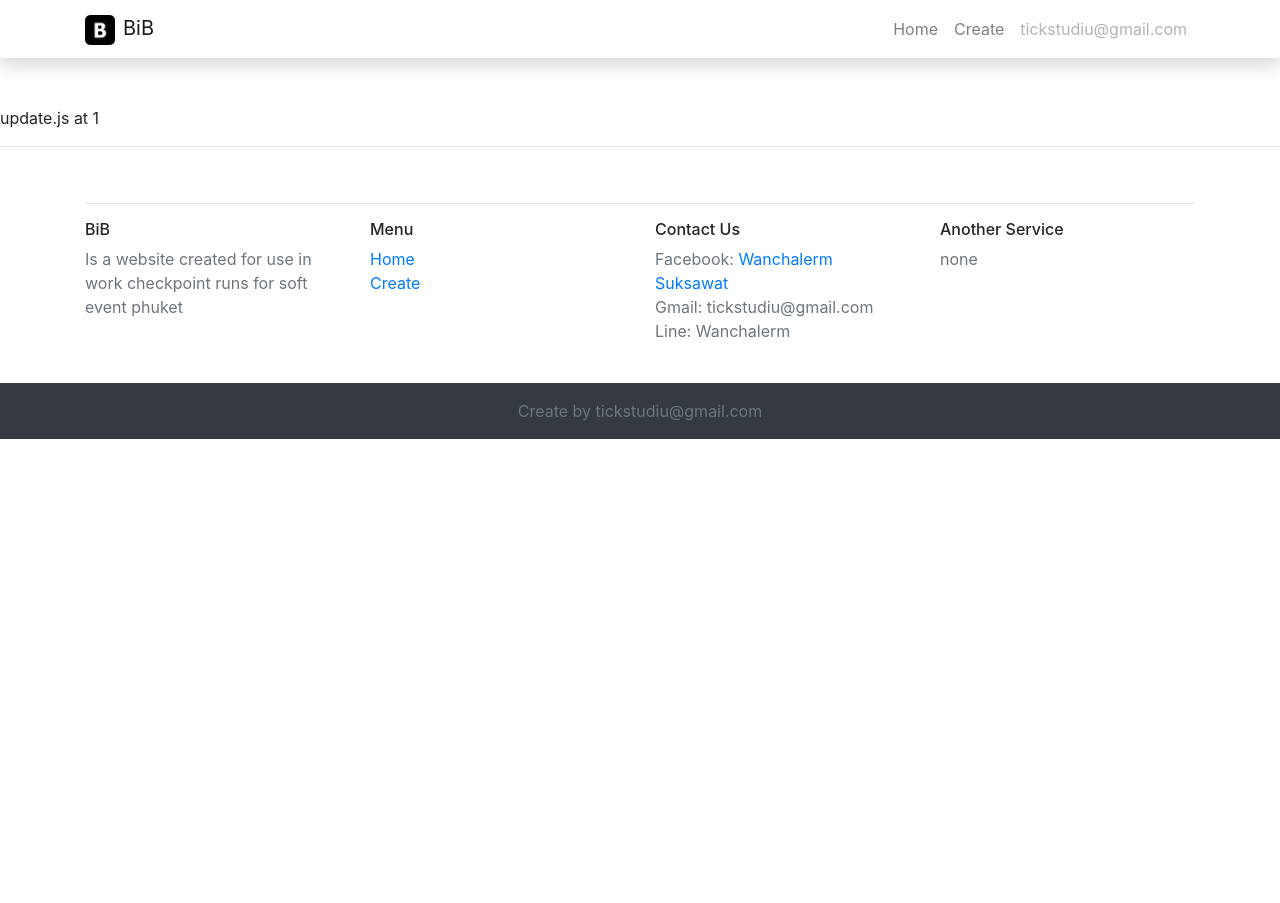
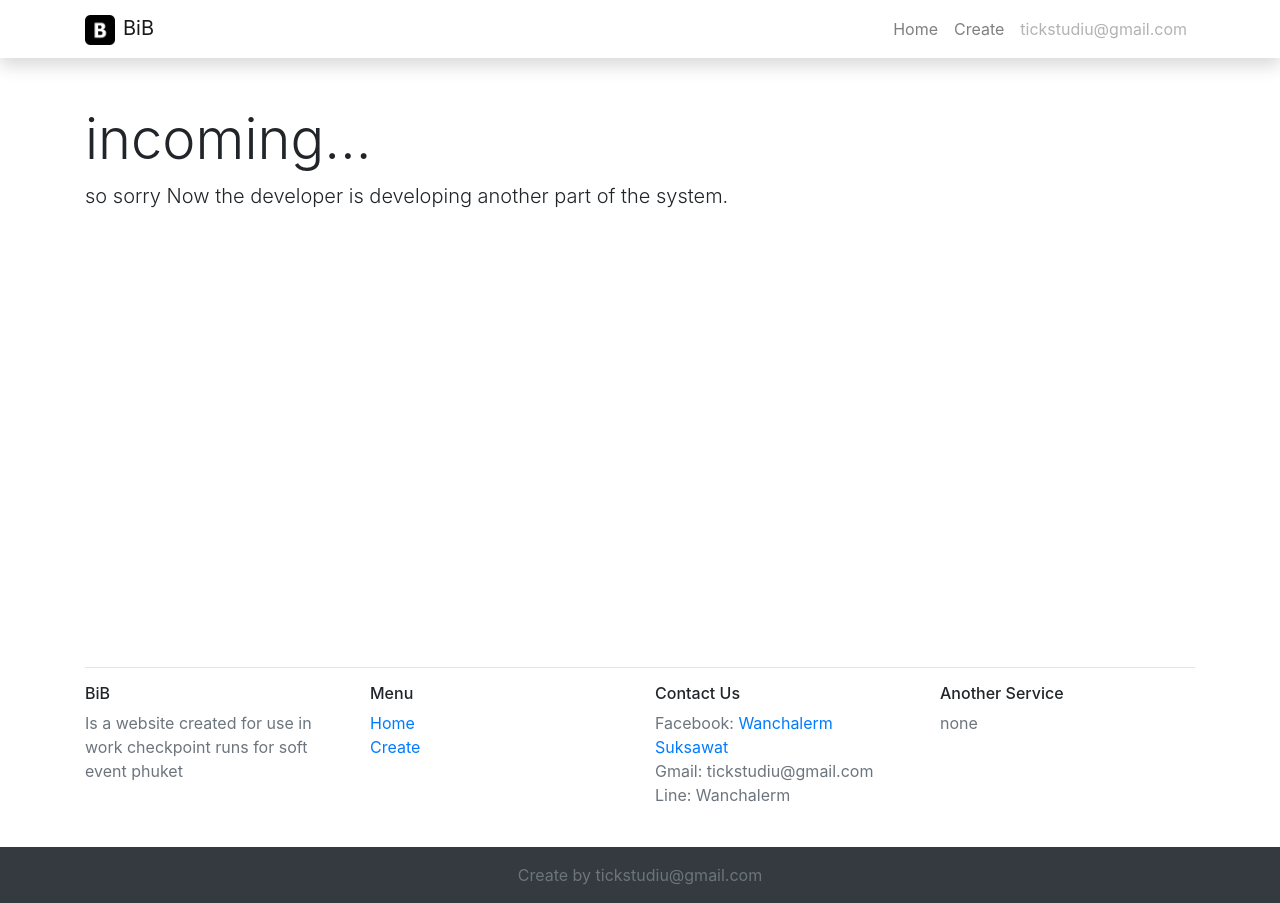
Before and after one commit to tickstudiu/bib-front-end, a React (Create React App) app: page /update/1 in a window 1280 px wide. Before the commit the page ends 800 px from the top, so only its background shows below. Built offline with nearby package versions, Linux system fonts and the light colour scheme.

Commit message:
update route update

```diff
--- a/src/components/card.component.js
+++ b/src/components/card.component.js
@@ -31,7 +31,7 @@ export default class card extends React.Component{
                         <CardTitle className="text-primary cursor-pointer" onClick={() => this.props.AddRoute(this.props.id)}>{this.props.title}</CardTitle>
                         <div>
                             <small className="text-danger cursor-pointer" onClick={this.toggle}>delete</small>{' '}
-                            <small className="text-secondary cursor-pointer">edit</small>
+                            <small className="text-secondary cursor-pointer" onClick={() => this.props.UpdateRoute(this.props.id)}>edit</small>
                         </div>
                     </div>
                     <h6 className="text-capitalize">Checkpoint: {this.props.checkpoint}</h6>
--- a/src/pages/App.js
+++ b/src/pages/App.js
@@ -41,6 +41,10 @@ class App extends React.Component {
         this.props.history.push(`/add/${id}`);
     };
 
+    UpdateRoute = (id) => {
+        this.props.history.push(`/update/${id}`);
+    };
+
     render(){
         return(
             <Container>
@@ -61,7 +65,7 @@ class App extends React.Component {
                                 this.state.bibs.map((bib,index) => (
                                     <Col lg={4} md={6} sm={12} key={index}>
                                         <Card title={bib.title} checkpoint={bib.checkpoint} distance={bib.distance}
-                                              description={bib.description} date={bib.date} id={bib._id} deleteBib={this.deleteBib} AddRoute={this.AddRoute}/>
+                                              description={bib.description} date={bib.date} id={bib._id} deleteBib={this.deleteBib} AddRoute={this.AddRoute} UpdateRoute={this.UpdateRoute}/>
                                     </Col>
                                 ))
                         }
--- a/src/pages/Update.js
+++ b/src/pages/Update.js
@@ -1,13 +1,16 @@
 import React from 'react';
+
+import { Container } from 'reactstrap';
 
 export default class Update extends React.Component {
 
     render(){
         return(
-            <div>
-                update.js at {this.props.match.params.id}
-                <hr/>
-            </div>
+            <Container>
+                <h5 className="display-4">incoming...</h5>
+                <p className="lead">so sorry Now the developer is developing another part of the system.</p>
+                <div className="d-lg-block d-none" style={{height: '50vh'}}>{' '}</div>
+            </Container>
         )
     }
 }
```
Also changed, not shown: src/stores/actions/bibData.action.js (added), src/stores/reducers/bibData.reducer.js (added).
